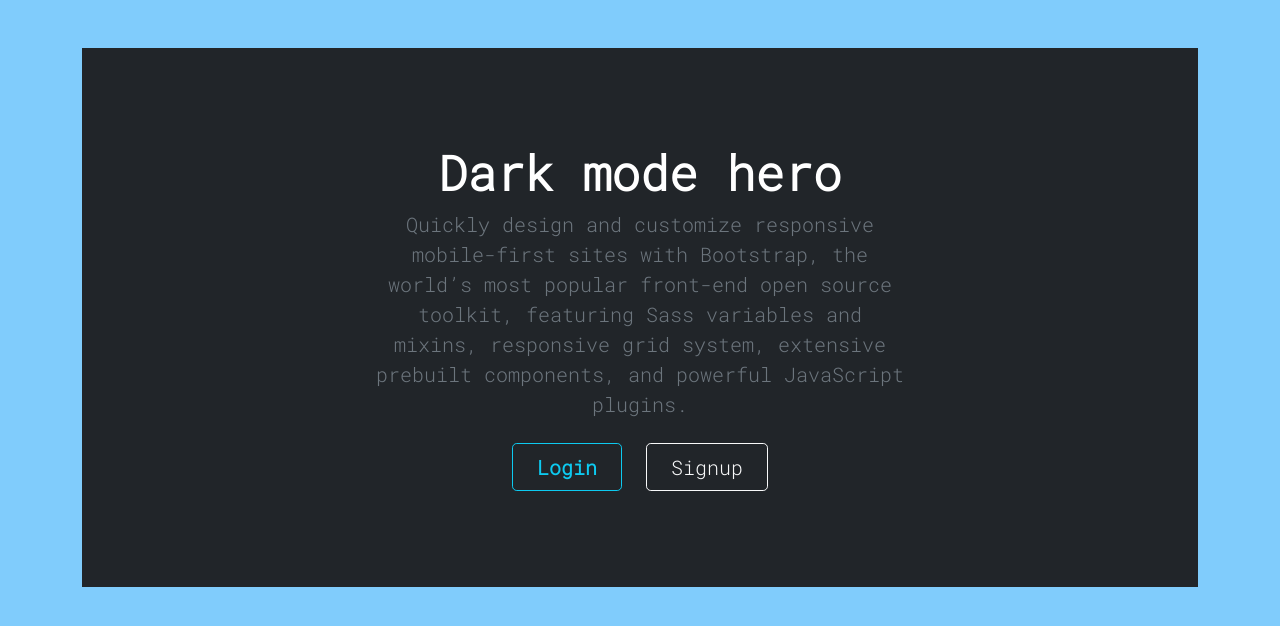
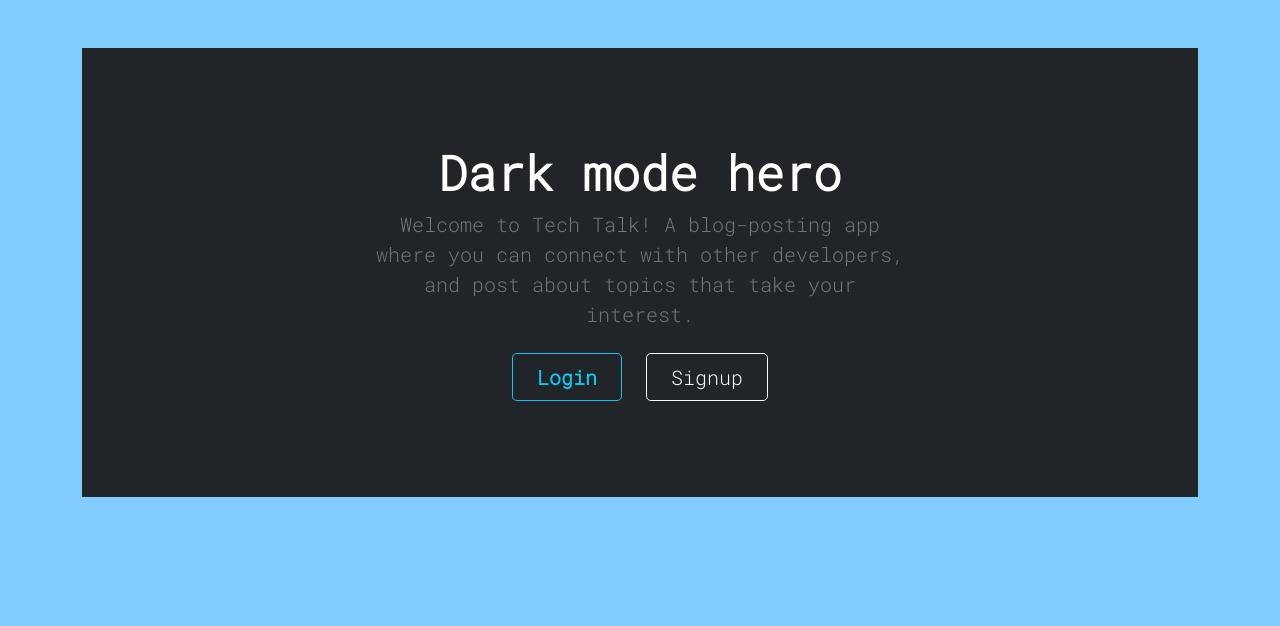
Before and after one commit to laurawalters1/tech-blog, a Node project: template views/homepage.handlebars in a window 1280 px wide. Shown: the part 91-717 px from the top of the page. Run offline with Node 20 templates, Linux system fonts and the light colour scheme; the template is opened without the code that fills it, so the values that code supplies are empty; some libraries are stand-ins or nearby versions.

Commit message:
updating frontend

```diff
--- a/views/homepage.handlebars
+++ b/views/homepage.handlebars
@@ -3,7 +3,7 @@
     <div class="py-5">
       <h1 class="display-5 fw-bold text-white">Dark mode hero</h1>
       <div class="col-lg-6 mx-auto">
-        <p class="fs-5 mb-4">Quickly design and customize responsive mobile-first sites with Bootstrap, the world’s most popular front-end open source toolkit, featuring Sass variables and mixins, responsive grid system, extensive prebuilt components, and powerful JavaScript plugins.</p>
+        <p class="fs-5 mb-4">Welcome to Tech Talk! A blog-posting app where you can connect with other developers, and post about topics that take your interest.</p>
         <div class="d-grid gap-2 d-sm-flex justify-content-sm-center">
             {{#unless logged_in}}
           <a href="/login-page"><button type="button" class="btn btn-outline-info btn-lg px-4 me-sm-3 fw-bold">Login</button></a>
--- a/views/login.handlebars
+++ b/views/login.handlebars
@@ -8,7 +8,7 @@
 </div>
 <div class="mb-3">
   <label for="formGroupExampleInput2" class="form-label text-white">Password</label>
-  <input name="password" type="text" class="form-control" id="password-login" placeholder="Type in your Password">
+  <input name="password" type="password" class="form-control" id="password-login" placeholder="Type in your Password">
 </div>
 <button class="btn btn-outline-light btn-lg custom-hover-text px-4 me-sm-3 fw-bold">Login</button>
 </form>
@@ -26,7 +26,7 @@
 </div>
 <div class="mb-3">
   <label for="formGroupExampleInput2" class="form-label text-white">Password</label>
-  <input name="password" type="text" class="form-control" id="password-signup" placeholder="Type in your Password">
+  <input name="password" type="password" class="form-control" id="password-signup" placeholder="Type in your Password">
 </div>
 <button type="submit" class="btn btn-outline-light btn-lg custom-hover-text px-4 me-sm-3 fw-bold">Sign Up</button>
 </form>
--- a/views/partials/comment.handlebars
+++ b/views/partials/comment.handlebars
@@ -3,7 +3,7 @@
     <div class="col-md-8">
       <div class="row bg-dark text-white g-0 border border-dark rounded overflow-hidden flex-md-row mb-4 shadow-sm h-md-250 position-relative">
         <p>{{body}}</p>
-        <small>{{user.name}}</small>
+        <small>Posted by {{user.name}} on {{format_date date_created}}</small>
 </div>
 
       </div>
```
